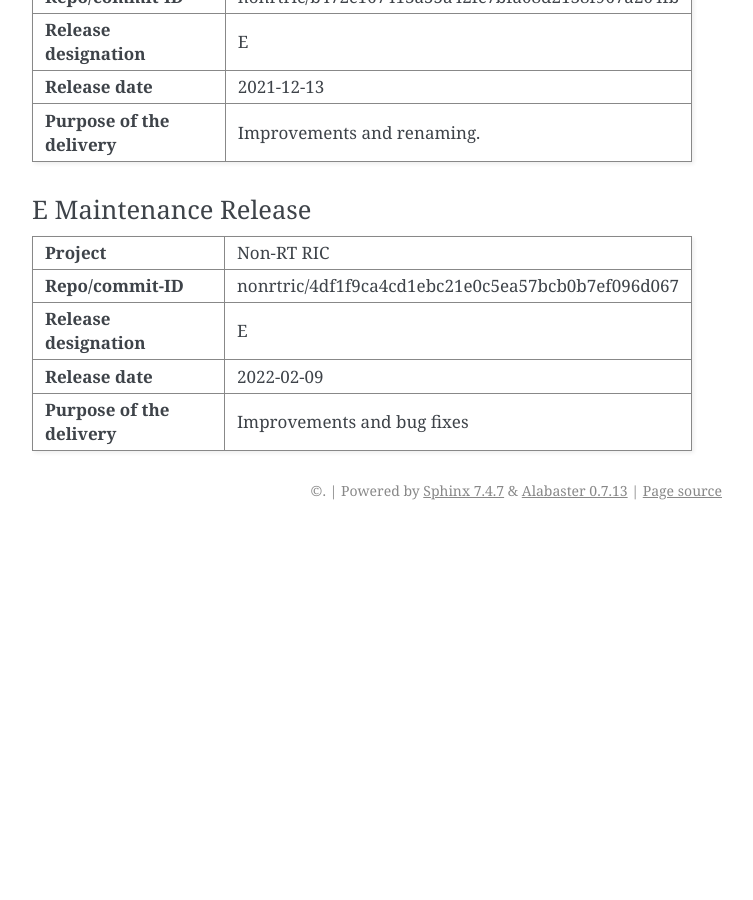
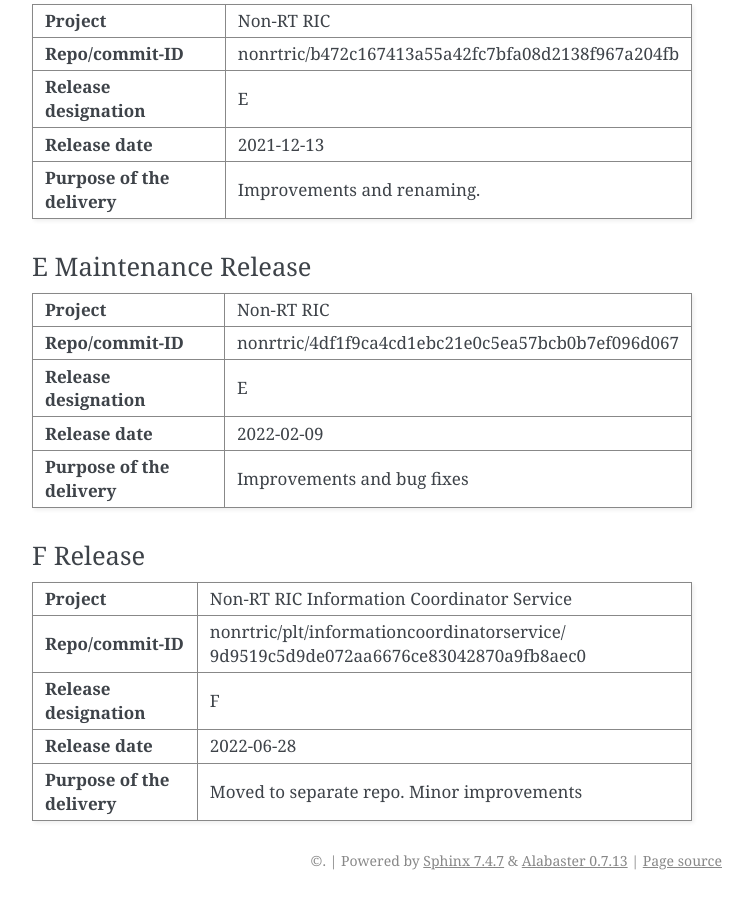
Before and after one commit to o-ran-sc/nonrtric-plt-informationcoordinatorservice, a Sphinx documentation site: the page built from docs/release-notes.rst, in a window 1280 px wide and 900 px high, scrolled down 1604 px. Shown: the whole window, without its empty margins (388-1141 px from the left). Built offline with Sphinx 7.4.7, drawn with Linux system fonts in a browser that asks for light colours; before the commit the page ends 2134 px from its top, so only the background shows below that; some of the changed text lies outside the part shown.

Commit message:
Update Release Notes
Issue-ID: NONRTRIC-762
Signed-off-by: elinuxhenrik <henrik.b.andersson@est.tech>
Change-Id: I6538b37f24e408c0a1f36c9ce4f8896501a3513e

```diff
--- a/docs/release-notes.rst
+++ b/docs/release-notes.rst
@@ -31,6 +31,9 @@
 |            |          |                  | Release            |
 |            |          |                  | Non root user in   |
 |            |          |                  | Docker             |
++------------+----------+------------------+--------------------+
+| 2022-06-28 | 1.3.0    | Henrik Andersson | F Release          |
+|            |          |                  |                    |
 +------------+----------+------------------+--------------------+
 
 
@@ -130,3 +133,23 @@
 | **Purpose of the delivery** | Improvements and bug fixes                        |
 |                             |                                                   |
 +-----------------------------+---------------------------------------------------+
+
+F Release
+---------
++-----------------------------+---------------------------------------------------+
+| **Project**                 | Non-RT RIC Information Coordinator Service        |
+|                             |                                                   |
++-----------------------------+---------------------------------------------------+
+| **Repo/commit-ID**          | nonrtric/plt/informationcoordinatorservice/       |
+|                             | 9d9519c5d9de072aa6676ce83042870a9fb8aec0          |
+|                             |                                                   |
++-----------------------------+---------------------------------------------------+
+| **Release designation**     | F                                                 |
+|                             |                                                   |
++-----------------------------+---------------------------------------------------+
+| **Release date**            | 2022-06-28                                        |
+|                             |                                                   |
++-----------------------------+---------------------------------------------------+
+| **Purpose of the delivery** | Moved to separate repo. Minor improvements        |
+|                             |                                                   |
++-----------------------------+---------------------------------------------------+
```
